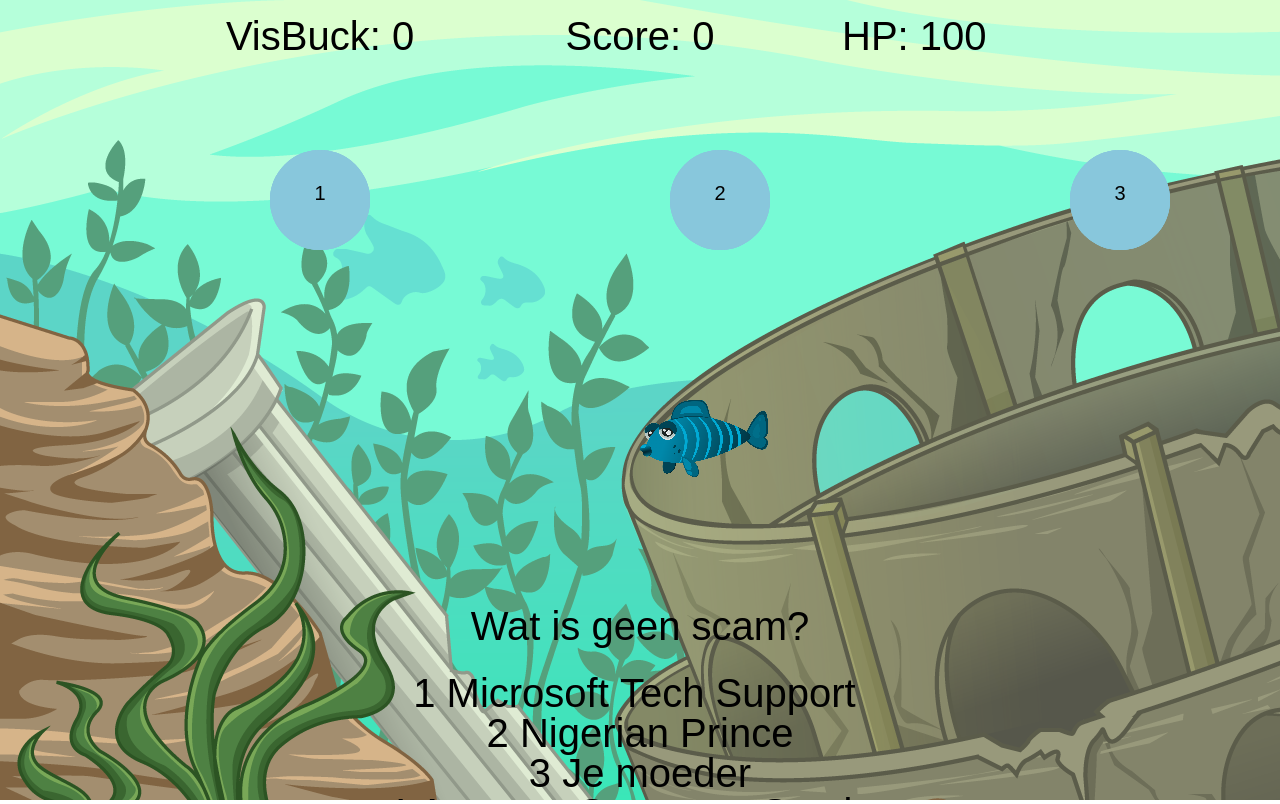
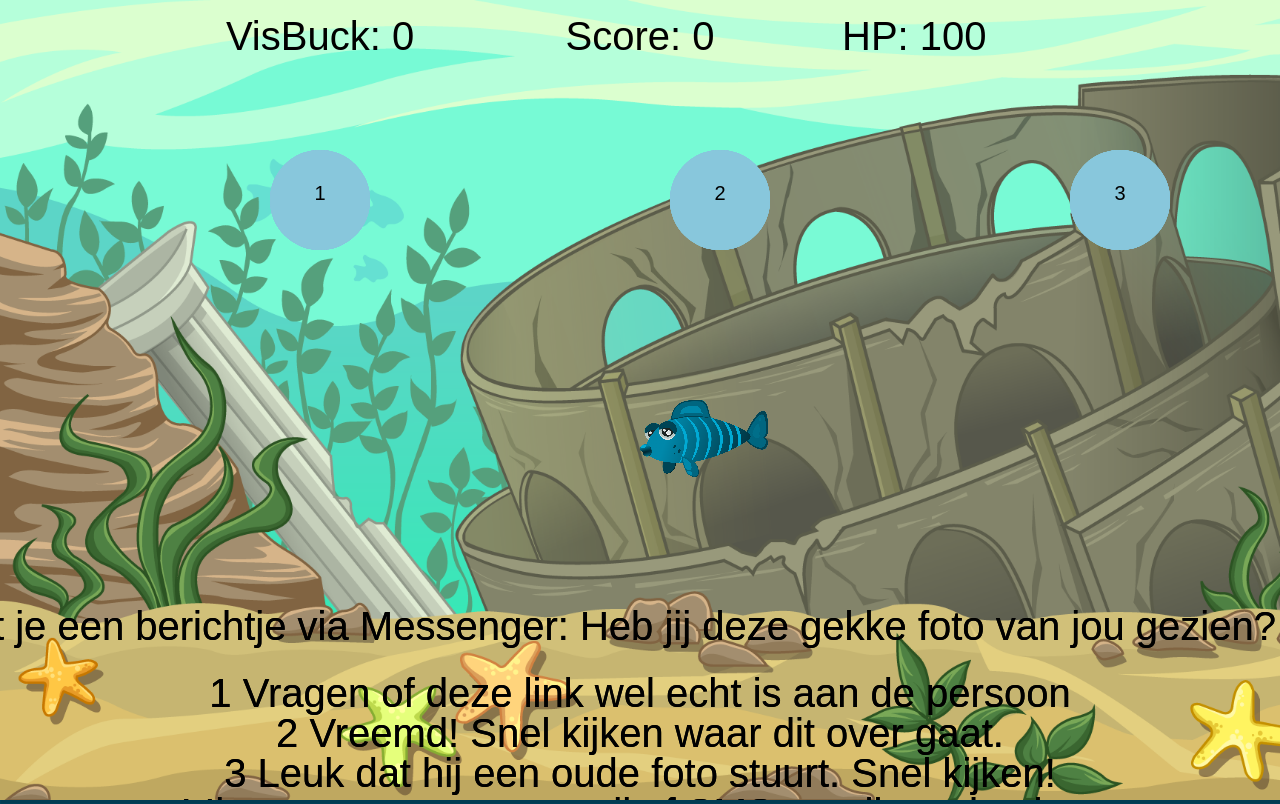
Before and after one commit to TheoEversdijk/lifeline, a website with bundled scripts: page index.html in a window 1280 px wide. Both pictures are taken after a click on the button "Start Game". Built offline with nearby package versions, Linux system fonts and the light colour scheme.

Commit message:
Big update
Commit

```diff
--- a/index.html
+++ b/index.html
@@ -16,15 +16,35 @@
                 height: 100%;
                 vertical-align: middle;
                 display: table-cell;
+                background-image: url("../assets/images/backgrounds/startmenu.png");
+                background-size: cover;
             }
             #canvas {
                 border: 1px solid black
+            }
+            #button {
+                position: relative;
+                text-align: center;
+                margin-left: auto;
+                margin-right: auto;
+            }
+            #title h1 {
+                -webkit-text-stroke: 2px black;
+                position: relative;
+                font-family: Arial, Helvetica, sans-serif;
+                color: cyan;
+                font-size: 90px;
+                text-align: center;
+                margin-left: auto;
+                margin-right: auto;
+
             }
         </style>
 
         <title>Lifeline</title>
     </head>
     <body>
+        <div id="title"><h1>LifeLine</h1></div>
         <div id="button"></div>
         <!-- <canvas id='canvas'></canvas> -->
         <script type='module' src='./build/app.js'></script>
--- /dev/null
+++ b/src/Bossfight.ts
@@ -0,0 +1,209 @@
+import Circle from './Circle.js';
+import Game from './Game.js';
+import Level from './Level.js';
+import Player from './Player.js';
+
+export default class Bossfight extends Level {
+  private circles: Circle[];
+
+  private question: string[];
+
+  private correctAnswers: string[];
+
+  private answerOne: string[];
+
+  private answerTwo: string[];
+
+  private answerThree: string[];
+
+  private answerFour: string[];
+
+  private currentAnswers: string[];
+
+  private correctAnswer: string;
+
+  private currentQuestion: string;
+
+  private index: number;
+
+  private randomIndexArray: number[];
+
+  private indexArray: number[];
+
+  /**
+   * Initialize Bossfight
+   *
+   * @param canvas HTML Canvas Element
+   */
+  public constructor(canvas: HTMLCanvasElement) {
+    super(100, canvas);
+    this.question = ['Wie kan je niet vertrouwen?',
+      'Wat doe je al je door een oplichter wordt gebeld?',
+      'Wat doe je als je getuige bent van cyberpesten op Instagram?',
+      'Ga je iedere volger op Instagram accepteren?',
+      'Je krijgt een eng berichtje via WhatsApp dat je, volgens het bericht, moet doorzenden aan 10 anderen want anders gebeurt er iets ergs. Jij',
+      'Sommige mensen sturen schokkende fotos via WhatsApp. Hoe check je of deze afbeeldingen echt zijn?',
+      'Een vriend van vroeger stuurt je een berichtje via Messenger: Heb jij deze gekke foto van jou gezien? Klik ff op de link! Wat doe je?',
+      'Wat doe je als er een ongepaste foto op instagram naar jou wordt gestuurd?',
+    ];
+    this.answerOne = ['Je ouders.',
+      'Ophangen en melden aan de politie.',
+      'Ik wacht af en kijk wat er gebeurt.',
+      'Nee, er zijn ook rare mensen met fake accounts.',
+      '...laat het aan je kleine broertje of zusje zien.',
+      'Het is niet te controleren zodra het online staat.',
+      'Vragen of deze link wel echt is aan de persoon',
+      'Verwijderen en rapporteren',
+    ];
+    this.answerTwo = ['Je leerkrachten.',
+      'De instructies van de oplichter volgen.',
+      'Ik ga naar de politie en doe aangifte.',
+      'Tuurlijk wel, hoe meer volgers hoe beter!',
+      '...stuurt het direct door aan je 10 beste vrienden.',
+      'Uploaden naar revese image search van Google.',
+      'Vreemd! Snel kijken waar dit over gaat.',
+      'Doorsturen naar vrienden',
+    ];
+    this.answerThree = ['Je vrienden.',
+      'Je ouders om hulp vragen.',
+      'Ik probeer diegene te helpen en ik rapporteer het.',
+      'Ja, nieuwe mensen ontmoeten is goed',
+      '...wilt niemand bang maken en je verwijdert het.',
+      'Via WhatsAppgroepen checken of iemand het weet',
+      'Leuk dat hij een oude foto stuurt. Snel kijken!',
+      'Op je instagram reposten',
+    ];
+    this.answerFour = ['Vreemdelingen.',
+      'Ophangen.',
+      'Negeren en andere fotos bekijken',
+      'Ja hoor, er zijn nauwelijks fake accounts op Insta',
+      '...stuurt berichten terug naar die persoon',
+      'Zelf er kijken',
+      'Ik stuur even een e-mail of SMS om dit te checken.',
+      'Niks',
+    ];
+    this.correctAnswers = ['Vreemdelingen.',
+      'Ophangen en melden aan de politie.',
+      'Ik probeer diegene te helpen en ik rapporteer het.',
+      'Nee, er zijn ook rare mensen met fake accounts.',
+      '...wilt niemand bang maken en je verwijdert het.',
+      'Uploaden naar revese image search van Google.',
+      'Ik stuur even een e-mail of SMS om dit te checken.',
+      'Verwijderen en rapporteren',
+    ];
+    this.currentAnswers = [];
+    this.circles = [];
+    this.index = 0;
+    this.indexArray = [0, 1, 2, 3, 4, 5, 6, 7];
+    this.randomIndexArray = [];
+    let i = this.indexArray.length;
+    let j = 0;
+    // eslint-disable-next-line no-plusplus
+    while (i--) {
+      j = Math.floor(Math.random() * (i + 1));
+      this.randomIndexArray.push(this.indexArray[j]);
+      this.indexArray.splice(j, 1);
+    }
+    this.questionGenerator();
+  }
+
+  /**
+   * Generates questions
+   */
+  public questionGenerator(): void {
+    this.correctAnswer = this.correctAnswers[this.randomIndexArray[this.index]];
+    this.currentQuestion = this.question[this.randomIndexArray[this.index]];
+
+    this.currentAnswers = [];
+    this.currentAnswers.push(
+      this.answerOne[this.randomIndexArray[this.index]],
+      this.answerTwo[this.randomIndexArray[this.index]],
+      this.answerThree[this.randomIndexArray[this.index]],
+      this.answerFour[this.randomIndexArray[this.index]],
+    );
+    if (this.index !== this.question.length + 1) {
+      this.index += 1;
+    }
+    console.log(this.currentAnswers);
+    console.log(this.correctAnswer);
+    this.circleGenerator();
+  }
+
+  /**
+   * Selects answer
+   *
+   * @param player Player
+   */
+  public answerSelect(player: Player): void {
+    let currentIndex: number;
+    this.circles.forEach((circle) => {
+      if (player.collidesWith(circle)) {
+        currentIndex = circle.getIndex();
+      }
+    });
+
+    this.currentAnswers.forEach((answer, index) => {
+      if (currentIndex === index) {
+        if (answer === this.correctAnswer) {
+          console.log('correct');
+          this.questionGenerator();
+          player.setXPos(this.canvas);
+          player.setYPos(this.canvas);
+          this.points += 10;
+          this.questionDone = true;
+          if (this.index > this.question.length) {
+            this.isCompleted = true;
+          }
+        } else {
+          console.log('wrong');
+          player.damageHP(10);
+          player.setXPos(this.canvas);
+          player.setYPos(this.canvas);
+        }
+      }
+    });
+  }
+
+  /**
+   * Creates new circles
+   */
+  public circleGenerator(): void {
+    this.currentAnswers.forEach((element, index) => {
+      this.circles.push(new Circle(
+        index,
+        (this.canvas.width / 4) + (index * 400),
+        this.canvas.height / 4,
+      ));
+    });
+  }
+
+  /**
+   * Draws the required items
+   */
+  public draw(): void {
+    this.canvas.style.backgroundImage = "url('../assets/images/backgrounds/background1.png')";
+    this.canvas.style.backgroundSize = 'cover';
+
+    this.writeTextToCanvas(
+      `${this.currentQuestion}`,
+      40,
+      this.canvas.width / 2,
+      this.canvas.height / 1.25,
+    );
+
+    let spacing = 0;
+    this.currentAnswers.forEach((answer, index) => {
+      spacing += 40;
+      this.writeTextToCanvas(
+        `${index + 1} ${answer}`,
+        40,
+        this.canvas.width / 2,
+        this.canvas.height / 1.20 + spacing,
+      );
+
+      this.circles.forEach((circle) => {
+        circle.draw(this.ctx);
+      });
+    });
+  }
+}
--- a/src/Game.ts
+++ b/src/Game.ts
@@ -1,8 +1,7 @@
-import Level from './Level.js';
+import Bossfight from './Bossfight.js';
 import Player from './Player.js';
 
 export default class Game {
-  // Properties for canvas and keyboard
   private canvas: HTMLCanvasElement;
 
   private ctx: CanvasRenderingContext2D;
@@ -11,7 +10,7 @@ export default class Game {
 
   private player: Player;
 
-  private level: Level;
+  private bossfight: Bossfight;
 
   private visBucks: number;
 
@@ -30,7 +29,7 @@ export default class Game {
     this.visBucks = 0;
 
     this.player = new Player(this.canvas);
-    this.level = new Level(10, 'Wat is geen scam', 'Microsoft Tech Support ', 'Nigerian Prince', 'Je moeder', 'Amazon Customer Service', 'Je moeder', this.canvas);
+    this.bossfight = new Bossfight(this.canvas);
 
     this.loop();
   }
@@ -39,7 +38,7 @@ export default class Game {
     this.handleKeyBoard();
     this.draw();
     if (this.player.lockAnswer()) {
-      this.level.answerSelect(this.player);
+      this.bossfight.answerSelect(this.player);
     }
 
     this.isCompleted();
@@ -55,14 +54,19 @@ export default class Game {
   }
 
   private isCompleted() {
-    if (this.level.getCompletion() === false) {
-      this.level.draw();
+    if (this.bossfight.getCompletion() === false) {
+      this.bossfight.draw();
     }
 
-    if (this.level.getCompletion() === true) {
-      this.level.setCompletion();
-      this.score += 10;
-      this.level = new Level(10, 'Wat is geen scam', 'Microsoft Tech Support ', 'Nigerian Prince', 'Je moeder', 'Amazon Customer Service', 'Je moeder', this.canvas);
+    if (this.bossfight.getCompletion() === true) {
+      this.bossfight.setCompletion();
+      this.visBucks += this.bossfight.getMoney();
+      this.bossfight = new Bossfight(this.canvas);
+    }
+
+    if (this.bossfight.getStatus() === true) {
+      this.score += this.bossfight.getPoints();
+      this.bossfight.setStatus();
     }
   }
 
@@ -72,6 +76,7 @@ export default class Game {
   private draw() {
     this.ctx.clearRect(0, 0, this.canvas.width, this.canvas.height);
     this.player.draw(this.ctx);
+    this.bossfight.draw();
 
     // write the current score
     this.writeTextToCanvas(
--- a/src/Level.ts
+++ b/src/Level.ts
@@ -1,134 +1,40 @@
-import Circle from './Circle.js';
-import Player from './Player.js';
+export default class Level {
+  protected canvas: HTMLCanvasElement;
 
-export default class Level {
-  private canvas: HTMLCanvasElement;
+  protected ctx: CanvasRenderingContext2D;
 
-  private ctx: CanvasRenderingContext2D;
+  protected money: number;
 
-  private pointsWorth: number;
+  protected isCompleted: boolean;
 
-  private correctAnswer: string;
+  protected questionDone: boolean;
 
-  private question: string;
-
-  private answers: string[];
-
-  private circles: Circle[];
-
-  private answerOne: string;
-
-  private answerTwo: string;
-
-  private answerThree: string;
-
-  private answerFour: string;
-
-  private isCompleted: boolean;
+  protected points: number;
 
   /**
-   * @param pointsworth How many points the question should reward if the answer is correct
-   * @param question The question to be answered
-   * @param answerOne Answer option one
-   * @param answerTwo Answer option two
-   * @param answerThree Answer option three
-   * @param answerFour Answer option four
-   * @param correctAnswer The correct answer
+   * @param money How many money the question should reward if the answer is correct
    * @param canvasId canvas ID
    */
   public constructor(
-    pointsworth: number,
-    question: string,
-    answerOne: string,
-    answerTwo: string,
-    answerThree: string,
-    answerFour: string,
-    correctAnswer: string,
+    money: number,
     canvasId: HTMLCanvasElement,
   ) {
-    this.pointsWorth = pointsworth;
-    this.question = question;
-    this.answerOne = answerOne;
-    this.answerTwo = answerTwo;
-    this.answerThree = answerThree;
-    this.answerFour = answerFour;
-    this.correctAnswer = correctAnswer;
+    this.money = money;
     this.isCompleted = false;
+    this.points = 0;
+    this.questionDone = false;
 
     this.canvas = canvasId;
     this.canvas.width = window.innerWidth;
     this.canvas.height = window.innerHeight;
     this.ctx = this.canvas.getContext('2d');
-    this.answers = [];
-    this.answers.push(this.answerOne, this.answerTwo, this.answerThree, this.answerFour);
-    this.circles = [];
-    this.answers.forEach((element, index) => {
-      this.circles.push(new Circle(
-        index,
-        (this.canvas.width / 4) + (index * 400),
-        this.canvas.height / 4,
-      ));
-    });
   }
 
-  /**
-   * Selects answer
-   *
-   * @param player Player
-   */
-  public answerSelect(player: Player): void {
-    let currentIndex: number;
-    this.circles.forEach((circle) => {
-      if (player.collidesWith(circle)) {
-        currentIndex = circle.getIndex();
-      }
-    });
-
-    this.answers.forEach((answer, index) => {
-      if (currentIndex === index) {
-        if (answer === this.correctAnswer) {
-          this.isCompleted = true;
-          player.setXPos(this.canvas);
-          player.setYPos(this.canvas);
-        } else {
-          console.log('wrong');
-          player.damageHP(10);
-          player.setXPos(this.canvas);
-          player.setYPos(this.canvas);
-          this.isCompleted = false;
-        }
-      }
-    });
-  }
-
-  /**
-   * Draw Level
-   */
-  public draw(): void {
-    this.canvas.style.backgroundImage = "url('../assets/images/backgrounds/background1.png')";
-
-    this.writeTextToCanvas(
-      `${this.question}?`,
-      40,
-      this.canvas.width / 2,
-      this.canvas.height / 1.25,
-    );
-
-    let spacing = 0;
-    this.answers.forEach((answer, index) => {
-      spacing += 40;
-      this.writeTextToCanvas(
-        `${index + 1} ${answer}`,
-        40,
-        this.canvas.width / 2,
-        this.canvas.height / 1.20 + spacing,
-      );
-
-      this.circles.forEach((circle) => {
-        circle.draw(this.ctx);
-      });
-    });
-  }
+  // /**
+  //  * Draw Level
+  //  */
+  // public draw(): void {
+  // }
 
   /**
    * Gets status
@@ -144,6 +50,40 @@ export default class Level {
    */
   public setCompletion(): void {
     this.isCompleted = false;
+  }
+
+  /**
+   * Test
+   *
+   * @returns status
+   */
+  public getStatus(): boolean {
+    return this.questionDone;
+  }
+
+  /**
+   * Test
+   */
+  public setStatus(): void {
+    this.questionDone = false;
+  }
+
+  /**
+   * Gets the points
+   *
+   * @returns Number of points
+   */
+  public getPoints(): number {
+    return this.points;
+  }
+
+  /**
+   * Money
+   *
+   * @returns Money
+   */
+  public getMoney(): number {
+    return this.money;
   }
 
   /**
--- /dev/null
+++ b/src/LevelSelector.ts
@@ -0,0 +1,3 @@
+export default class LevelSelector {
+
+}
--- a/src/Player.ts
+++ b/src/Player.ts
@@ -102,16 +102,18 @@ export default class Player {
   }
 
   /**
+   * Sets x Position of the player
    *
-   * @param canvas
+   * @param canvas canvas element
    */
   public setXPos(canvas: HTMLCanvasElement): void {
     this.xPos = canvas.width / 2;
   }
 
   /**
+   * Sets y Position of the player
    *
-   * @param canvas
+   * @param canvas canvas element
    */
   public setYPos(canvas: HTMLCanvasElement): void {
     this.yPos = canvas.height / 2;
--- a/src/app.ts
+++ b/src/app.ts
@@ -2,9 +2,10 @@ import Game from './Game.js';
 
 const start = document.getElementById('button');
 const body = document.querySelector('body');
+const background = document.getElementById('background');
 
 const startGame = () => {
-  start.innerHTML = '';
+  body.innerHTML = '';
   const canvas = document.createElement('canvas');
   body.append(canvas);
   const game = new Game(canvas as HTMLCanvasElement);
```
Also changed, not shown: build/Bossfight.js (added), build/Game.js, build/Level.js, build/LevelSelector.js (added), build/app.js, 6 other files.
